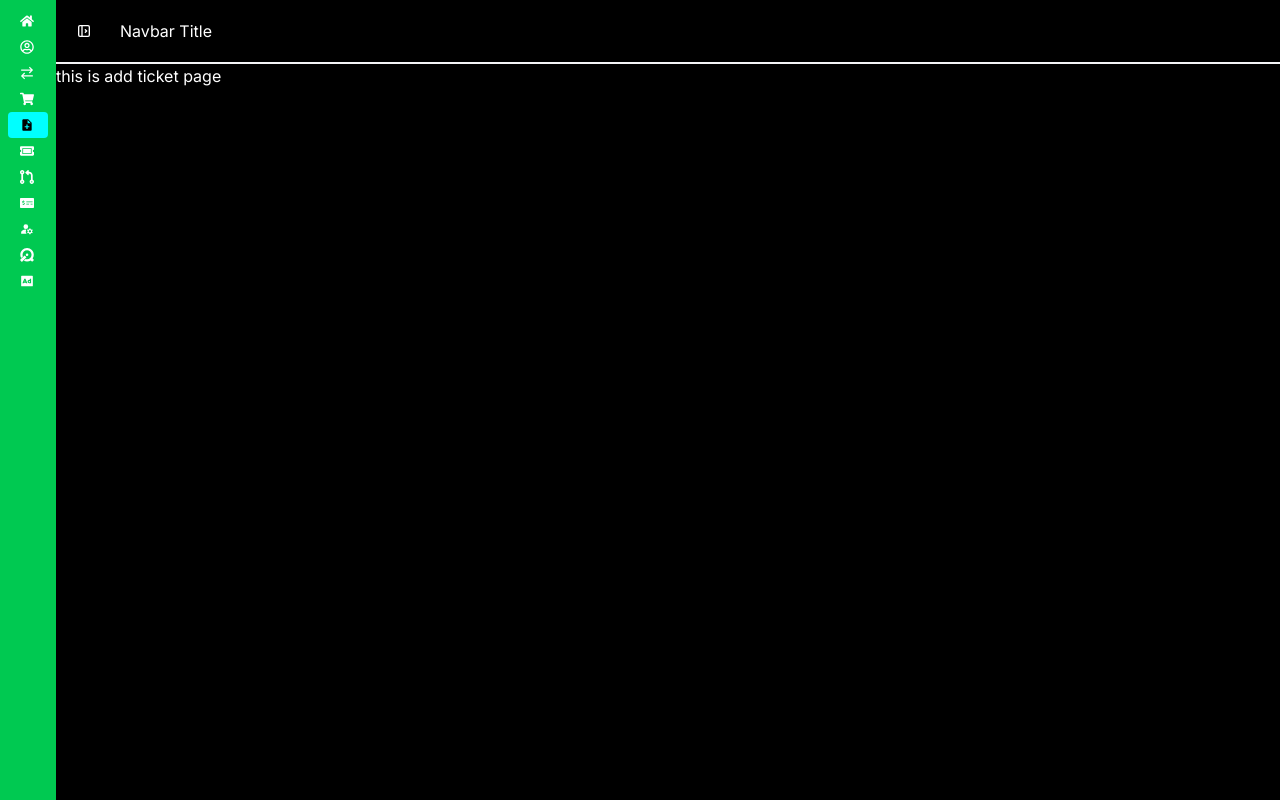
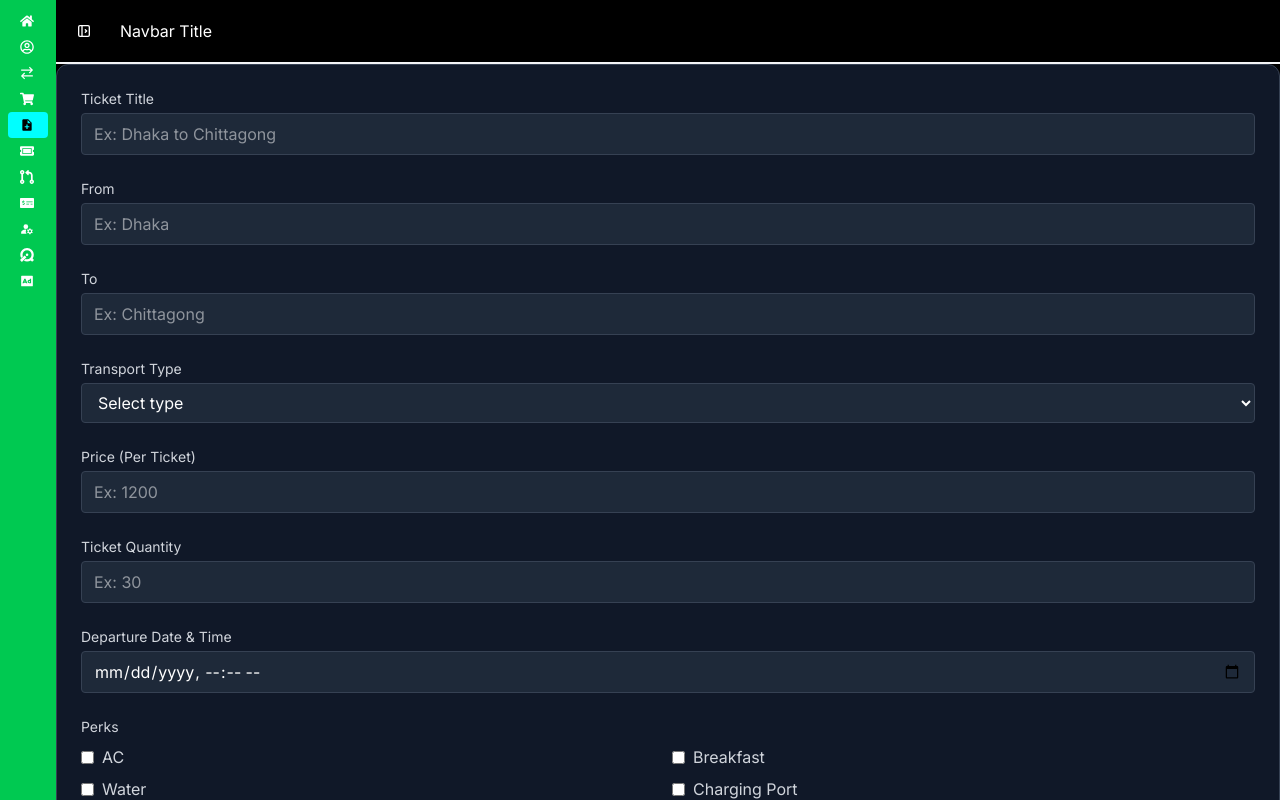
Before and after one commit to riday-kumar/hks-travel-client, a React (Vite) app: page /dashboard/add-ticket in a window 1280 px wide. Shown: the top 800 px of the page. Built offline with nearby package versions, Linux system fonts and the light colour scheme; a web font is replaced by a local one.

Commit message:
ticket from added

```diff
--- a/package.json
+++ b/package.json
@@ -14,6 +14,7 @@
     "daisyui": "^5.5.8",
     "react": "^19.2.0",
     "react-dom": "^19.2.0",
+    "react-hook-form": "^7.68.0",
     "react-icons": "^5.5.0",
     "react-router": "^7.10.1",
     "tailwindcss": "^4.1.17"
--- a/src/pages/Dashboard/AddTicket/AddTicket.jsx
+++ b/src/pages/Dashboard/AddTicket/AddTicket.jsx
@@ -1,10 +1,183 @@
 import React from "react";
+import { useForm } from "react-hook-form";
 
 const AddTicket = () => {
+  const {
+    register,
+    handleSubmit,
+    formState: { errors },
+  } = useForm();
+
+  const onSubmit = (data) => {
+    console.log(data);
+    alert("Ticket added successfully!");
+  };
+
+  const perksList = ["AC", "Breakfast", "Water", "Charging Port", "Wifi"];
+
   return (
-    <div>
-      <p>this is add ticket page</p>
-    </div>
+    <form
+      onSubmit={handleSubmit(onSubmit)}
+      className="space-y-6 bg-gray-900 p-6 rounded-xl border border-gray-700"
+    >
+      {/* Title */}
+      <div>
+        <label className="text-gray-300 text-sm mb-1 block">Ticket Title</label>
+        <input
+          {...register("title", { required: "Title is required" })}
+          className="w-full px-3 py-2 rounded bg-gray-800 text-white border border-gray-700"
+          placeholder="Ex: Dhaka to Chittagong"
+        />
+        {errors.title && (
+          <p className="text-red-500 text-sm mt-1">{errors.title.message}</p>
+        )}
+      </div>
+
+      {/* From Location */}
+      <div>
+        <label className="text-gray-300 text-sm mb-1 block">From</label>
+        <input
+          {...register("from", { required: "Starting location is required" })}
+          className="w-full px-3 py-2 rounded bg-gray-800 text-white border border-gray-700"
+          placeholder="Ex: Dhaka"
+        />
+        {errors.from && (
+          <p className="text-red-500 text-sm mt-1">{errors.from.message}</p>
+        )}
+      </div>
+
+      {/* To Location */}
+      <div>
+        <label className="text-gray-300 text-sm mb-1 block">To</label>
+        <input
+          {...register("to", { required: "Destination is required" })}
+          className="w-full px-3 py-2 rounded bg-gray-800 text-white border border-gray-700"
+          placeholder="Ex: Chittagong"
+        />
+        {errors.to && (
+          <p className="text-red-500 text-sm mt-1">{errors.to.message}</p>
+        )}
+      </div>
+
+      {/* Transport Type */}
+      <div>
+        <label className="text-gray-300 text-sm mb-1 block">
+          Transport Type
+        </label>
+        <select
+          {...register("transportType", {
+            required: "Transport type is required",
+          })}
+          className="w-full px-3 py-2 rounded bg-gray-800 text-white border border-gray-700"
+        >
+          <option value="">Select type</option>
+          <option value="AC Bus">AC Bus</option>
+          <option value="Non AC Bus">Non AC Bus</option>
+          <option value="Sleeper Coach">Sleeper Coach</option>
+        </select>
+        {errors.transportType && (
+          <p className="text-red-500 text-sm mt-1">
+            {errors.transportType.message}
+          </p>
+        )}
+      </div>
+
+      {/* Price */}
+      <div>
+        <label className="text-gray-300 text-sm mb-1 block">
+          Price (Per Ticket)
+        </label>
+        <input
+          type="number"
+          {...register("price", {
+            required: "Price is required",
+            min: { value: 1, message: "Price must be at least 1" },
+          })}
+          className="w-full px-3 py-2 rounded bg-gray-800 text-white border border-gray-700"
+          placeholder="Ex: 1200"
+        />
+        {errors.price && (
+          <p className="text-red-500 text-sm mt-1">{errors.price.message}</p>
+        )}
+      </div>
+
+      {/* Quantity */}
+      <div>
+        <label className="text-gray-300 text-sm mb-1 block">
+          Ticket Quantity
+        </label>
+        <input
+          type="number"
+          {...register("quantity", {
+            required: "Quantity is required",
+            min: { value: 1, message: "Minimum quantity is 1" },
+          })}
+          className="w-full px-3 py-2 rounded bg-gray-800 text-white border border-gray-700"
+          placeholder="Ex: 30"
+        />
+        {errors.quantity && (
+          <p className="text-red-500 text-sm mt-1">{errors.quantity.message}</p>
+        )}
+      </div>
+
+      {/* Departure Date & Time */}
+      <div>
+        <label className="text-gray-300 text-sm mb-1 block">
+          Departure Date & Time
+        </label>
+        <input
+          type="datetime-local"
+          {...register("departure", {
+            required: "Departure date & time is required",
+          })}
+          className="w-full px-3 py-2 rounded bg-gray-800 text-white border border-gray-700"
+        />
+        {errors.departure && (
+          <p className="text-red-500 text-sm mt-1">
+            {errors.departure.message}
+          </p>
+        )}
+      </div>
+
+      {/* Perks */}
+      <div>
+        <label className="text-gray-300 text-sm mb-2 block">Perks</label>
+        <div className="grid grid-cols-2 gap-2">
+          {perksList.map((perk) => (
+            <label key={perk} className="flex items-center gap-2 text-gray-300">
+              <input
+                type="checkbox"
+                value={perk}
+                {...register("perks")}
+                className="accent-green-500"
+              />
+              {perk}
+            </label>
+          ))}
+        </div>
+      </div>
+
+      {/* Image Upload */}
+      <div>
+        <label className="text-gray-300 text-sm mb-2 block">Image Upload</label>
+        <input
+          type="file"
+          {...register("image", { required: "Image is required" })}
+          className="w-full text-gray-300"
+        />
+        {errors.image && (
+          <p className="text-red-500 text-sm mt-1">{errors.image.message}</p>
+        )}
+      </div>
+
+      {/* Submit */}
+      <button
+        type="submit"
+        className="w-full bg-green-600 hover:bg-green-700 text-white py-2 rounded-lg font-semibold"
+      >
+        Add Ticket
+      </button>
+    </form>
   );
 };
 
```
Also changed, not shown: 1 other file (tests, documents, lock files or other folders).
